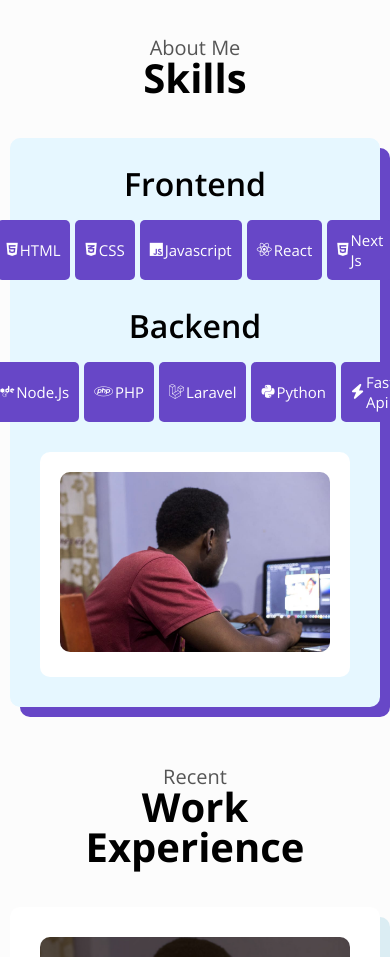
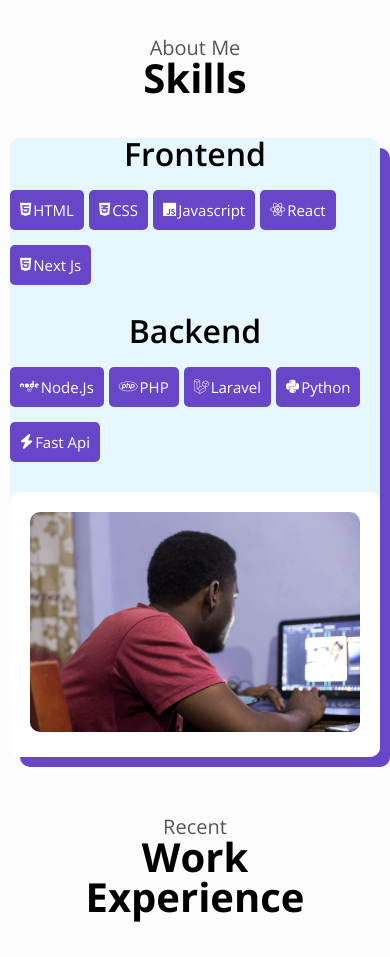
Before and after one commit to Nathan-Yennupiak/Polymath_Portfolio, a plain HTML site: page index.html in a window 390 px wide. Shown: the part 1360-2317 px from the top of the page. Drawn offline with nearby package versions, Linux system fonts and the light colour scheme; a web font is replaced by a local one.

Commit message:
Updated Skills section

```diff
--- a/styles.css
+++ b/styles.css
@@ -375,7 +375,7 @@ h3 {
   .holder-blue {
     background-color: var(--blue-100);
     border-radius: 10px;
-    padding: 30px;
+    /* padding: 30px; */
     box-shadow: 10px 10px var(--blue);
     display: flex;
 
@@ -392,8 +392,11 @@ h3 {
         display: flex;
         list-style: none;
         gap: 5px;
-        /* margin-right: 10px; */
         margin-bottom: 20px;
+
+        @media (max-width: 768px) {
+          flex-wrap: wrap;
+        }
 
 
 
```
